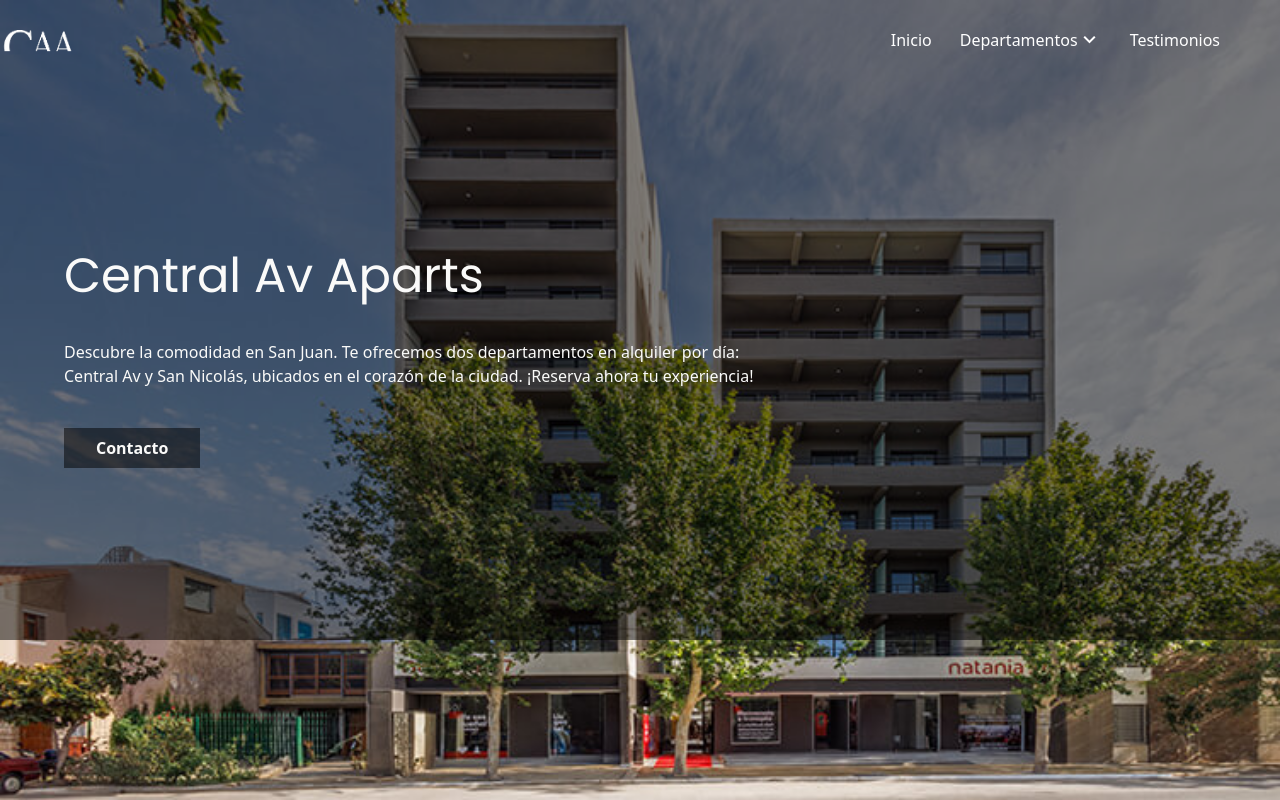
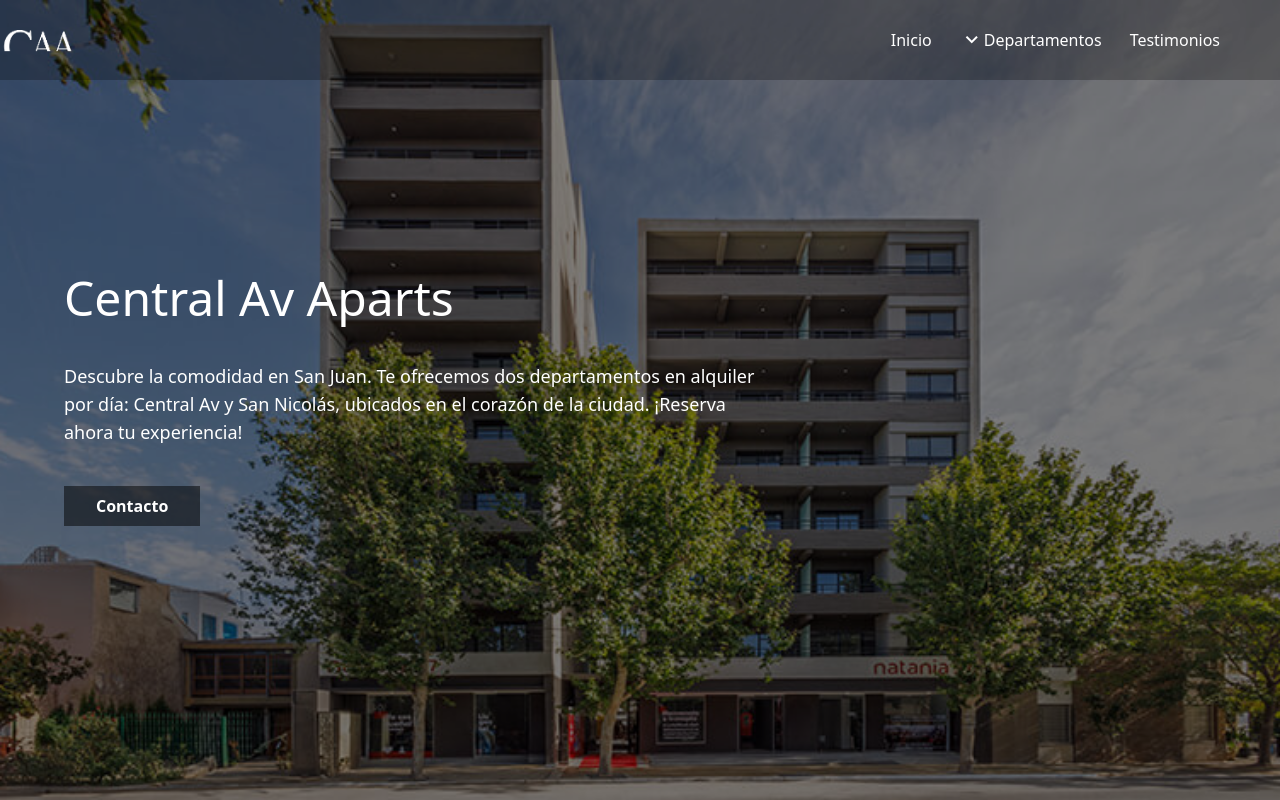
Before and after one commit to TomasZalazar/Central-Av, a website: page src/index.html in a window 1280 px wide. Shown: the top 800 px of the page. Drawn offline with nearby package versions, Linux system fonts and the light colour scheme.

Commit message:
navbar 2.0

```diff
--- a/src/index.html
+++ b/src/index.html
@@ -15,55 +15,53 @@
 </head>
 
 <body>
-    <header class="bg-img h-screen w-full lg:bg-cover">
-        <nav class="bg-black bg-opacity-50 py-6 sticky top-0 z-10">
-            <div class="container mx-auto flex justify-between items-center px-8 xl:px-0">
+    <header class="bg-img h-screen w-full  sm:bg-no-repeat lg:bg-cover ">
+        <nav class="bg-black bg-opacity-25 py-6 sticky top-0 z-10">
+            <div class="container mx-auto md:flex md:justify-around md:items-center lg:flex lg:justify-between lg:items-center lg:px-8 xl:px-0">
+                <div class="flex md:flex md:justify-around md:items-center ">
                     <div class="flex items-center">
                         <a href="#">
                             <img class="w-20" src="../public/logo/CAA.png" alt="">
                         </a>
                     </div>
-                <div class="flex lg:hidden items-center ml-auto">
-                    <span class="material-symbols-outlined text-[#6A5C41] cursor-pointer"
+                    <div class="flex md:justify-end lg:hidden items-center ml-auto">
+                        <span class="material-symbols-outlined text-white  cursor-pointer"
                             onclick="openMenu()">menu</span>
                     </div>
+                </div>
                 <div id="menu"
-                    class="lg:flex hidden flex-grow lg:justify-end items-center lg:relative lg:top-0 top-20 left-0 w-full py-8 lg:py-0 px-8">
+                    class="md:flex md:justify-end lg:flex hidden flex-grow lg:justify-end items-center lg:relative lg:top-0 top-20 left-0 w-full py-8 lg:py-0 px-8 ">
                     <div class="flex flex-col lg:flex-row mb-8 lg:mb-0 text-white">
                         <a href="./index.html" class="lg:mr-7 mb-8 lg:mb-0">Inicio</a>
                         <li class="relative list-none lg:mr-7 mb-8 lg:mb-0">
-                            <button id="dropdownButton" class="focus:outline-none list-none flex items-center">
-                                Departamentos <span class="material-symbols-outlined">
-                                    expand_more
-                                </span>
+                            <button id="dropdownButton" class="focus:outline-none list-none flex items-center flex-col lg:flex-row">
+                                <span class="material-symbols-outlined">expand_more</span>
+                                <span class="ml-2">Departamentos</span>
                             </button>
                             <ul id="dropdownMenu"
                                 class="absolute left-0 mt-2 py-1 hidden list-none w-28 bg-[#3A4B66] bg-opacity-50">
                                 <li><a href="./pages/CentralAv.html"
-                                        class="flex justify-center items-center text-base mb-8 lg:mb-0">Central
-                                        Av</a></li>
+                                        class="flex justify-center items-center text-base mb-2 lg:mb-0">Central Av</a></li>
                                 <li><a href="./pages/SanNicolas.html"
-                                        class="flex justify-center items-center text-base mb-8 lg:mb-0">San
-                                        Nicolas</a></li>
+                                        class="flex justify-center items-center text-base mb-2 lg:mb-0">San Nicolás</a></li>
                             </ul>
                         </li>
+
                         <a href="#" class="lg:mr-7 mb-8 lg:mb-0">Testimonios</a>
                     </div>
                 </div>
             </div>
         </nav>
-        <div class="bg-black bg-opacity-50 h-[560px] flex flex-col justify-center items-start px-16 gap-y-10">
-            <h1 class="text-5xl lg:w-[700px] text-stone-50 font-poppins">Central Av Aparts</h1>
-            <p class="text-stone-50 lg:w-[700px]">Descubre la comodidad en San Juan. Te ofrecemos dos departamentos en
-                alquiler por día: Central Av y San Nicolás, ubicados en el corazón de la ciudad. ¡Reserva ahora tu
-                experiencia!</p>
+        <div class=" text-container w-full bg-black bg-opacity-50 absolute top-1/2 left-1/2 transform -translate-x-1/2 -translate-y-1/2 text-white h-screen flex flex-col justify-center items-start px-16 gap-y-10">
+            <h1 class="text-5xl lg:w-[700px]">Central Av Aparts</h1>
+            <p class="text-lg lg:w-[700px]">Descubre la comodidad en San Juan. Te ofrecemos dos departamentos en alquiler por día: Central Av y San Nicolás, ubicados en el corazón de la ciudad. ¡Reserva ahora tu experiencia!</p>
             <div>
-                <button
-                    class="px-8 py-2 bg-black bg-opacity-50 text-stone-50 hover:text-[#FFE5A8] ease-in duration-150 font-semibold">Contacto</button>
+                <button class="px-8 py-2 bg-black bg-opacity-50 text-white hover:text-[#FFE5A8] ease-in duration-150 font-semibold">Contacto</button>
             </div>
         </div>
     </header>
 
+    <main class="container mx-auto pt-20">
         <section class="flex h-screen">
             <div class="basis-1/2 flex flex-col justify-center items-center p-[50px] gap-6">
                 <h2 class="text-4xl font-semibold font-poppins">Explora la Esencia de San Juan: Dos Tesoros en el Corazón de la Ciudad
@@ -80,8 +78,7 @@
                 <img class="object-contain" src="../public/img/CentralAv/header.jpg" alt="">
             </div>
         </section>
-
-    <main>
+    </main>
         <script src="../src/utils/BurgerButton.js"></script>
 </body>
 
--- a/src/input.css
+++ b/src/input.css
@@ -3,8 +3,7 @@
 @tailwind utilities;
 
 
-
-.bg-img{
-    background-image: url(../public/img/HeaderIMG.jpg);
-
+.bg-img {
+    position: relative;
+    background: url(../public/img/HeaderIMG.jpg) center/cover no-repeat;
 }
```
Also changed, not shown: src/output.css. Lines whose indentation alone changed are shown as unchanged.
